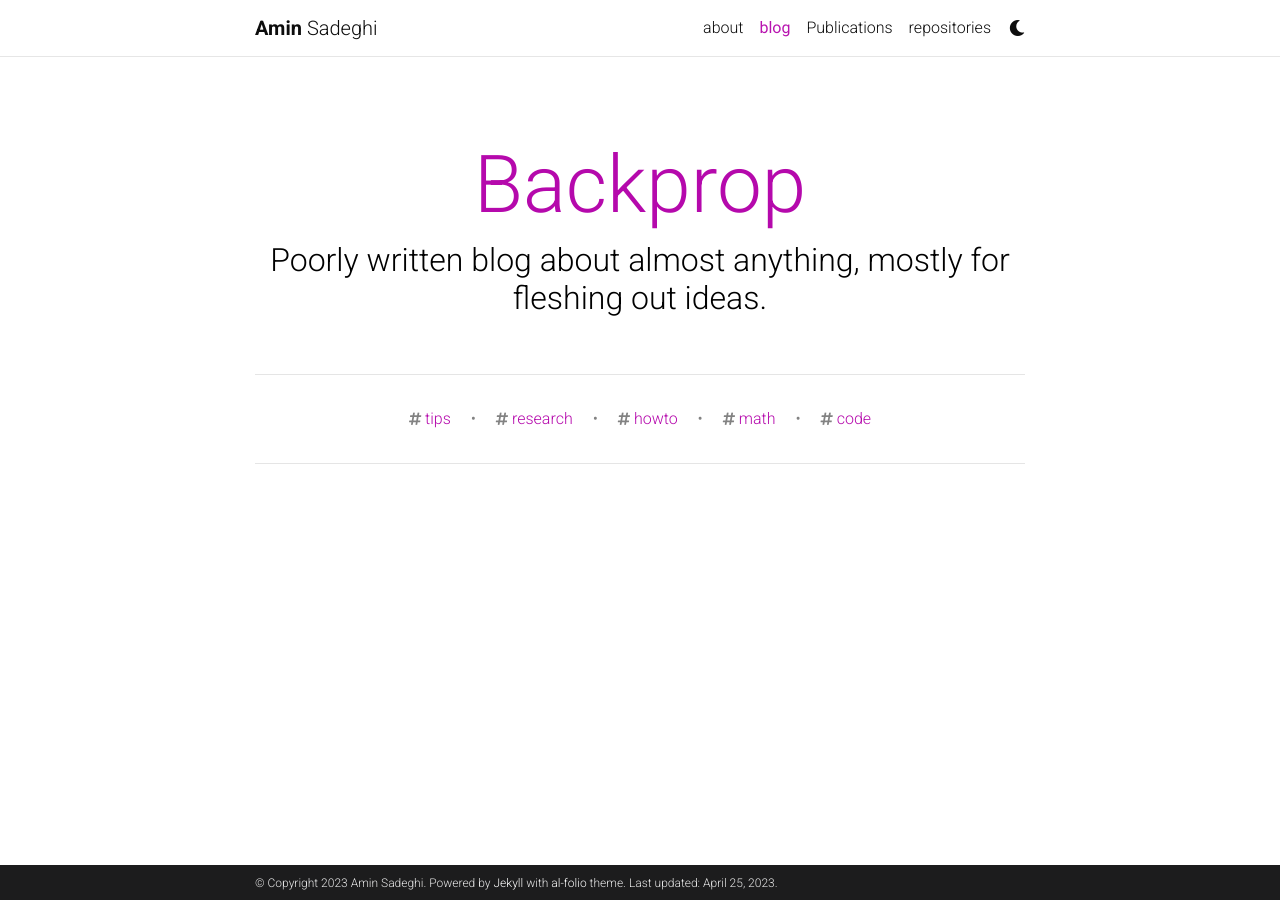
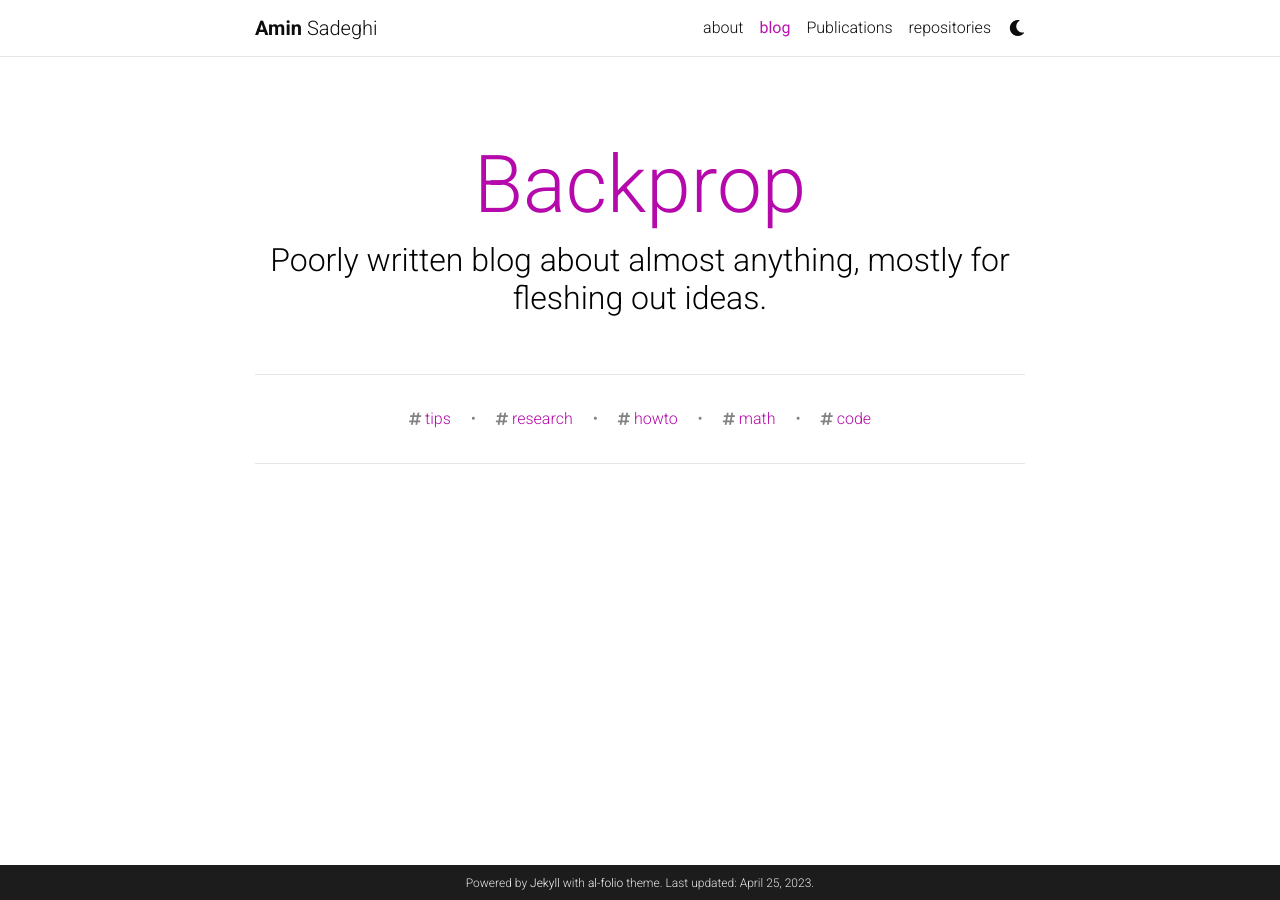
Before and after one commit to ma-sadeghi/ma-sadeghi.github.io, a Jekyll site: the page built from blog/index.html, in a window 1280 px wide. Built offline with Jekyll 4.4.1, drawn with Linux system fonts in a browser that asks for light colours; the list of posts is cut into pages by our own code; comment, search, counter and statistics services are not loaded; a style sheet for code colours, icons or effects is not loaded.

Commit message:
Remove copyright notice from footer

```diff
--- a/_includes/footer.html
+++ b/_includes/footer.html
@@ -1,7 +1,7 @@
     {% if site.footer_fixed %}
     <footer class="fixed-bottom">
-      <div class="container mt-0">
-        &copy; Copyright {{ site.time | date: '%Y' }} {{ site.first_name }} {{ site.middle_name }} {{ site.last_name }}. {{ site.footer_text }}
+      <div class="container mt-0 text-center">
+        {{ site.footer_text }}
         {%- if site.impressum_path -%}
         <a href="{{ site.url }}{{ site.baseurl }}{{ site.impressum_path }}">Impressum</a>.
         {%- endif -%}
@@ -11,9 +11,9 @@
       </div>
     </footer>
     {%- else -%}
-    <footer class="sticky-bottom mt-5">
+    <footer class="sticky-bottom mt-5 text-center">
       <div class="container">
-        &copy; Copyright {{ site.time | date: '%Y' }} {{ site.first_name }} {{ site.middle_name }} {{ site.last_name }}. {{ site.footer_text }}
+        {{ site.footer_text }}
         {%- if site.impressum_path -%}
         <a href="{{ site.url }}{{ site.baseurl }}{{ site.impressum_path }}">Impressum</a>.
         {%- endif -%}
```
